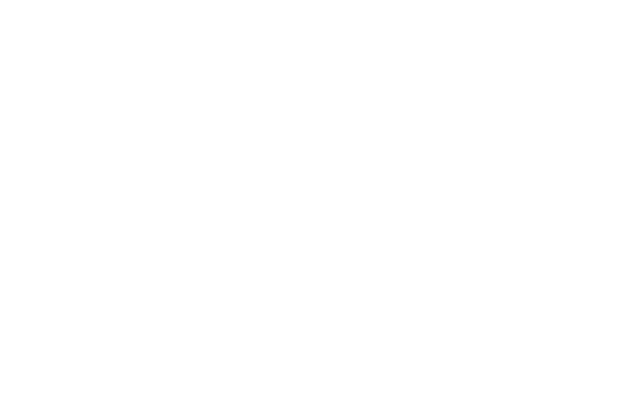
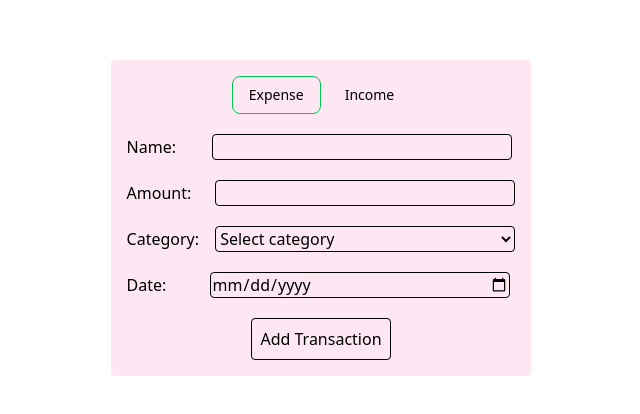
Before and after one commit to ElenaPavluchuk/simple-balance-frontend, a React (Vite) app: page /simple-balance-frontend/test in a window 1280 px wide. Before the commit this address had no page. Shown: the part 182-596 px from the top of the page, without its empty margins (319-959 px from the left). Built offline with nearby package versions, Linux system fonts and the light colour scheme.

Commit message:
feat-trans-9: create transactions form

```diff
--- a/src/app/providers/router/routeConfig/routeConfig.jsx
+++ b/src/app/providers/router/routeConfig/routeConfig.jsx
@@ -2,6 +2,7 @@
 import DashboardPage from "../../../../pages/DashboardPage/DashboardPage";
 import ExpensePage from "../../../../pages/ExpensePage/ExpensePage";
 import IncomePage from "../../../../pages/IncomePage/IncomePage";
+import AddTransForm from "../../../../shared/ui/AddTransForm/AddTransForm";
 
 export const routeConfig = [
   {
@@ -22,4 +23,8 @@
       },
     ],
   },
+  {
+    path: "/test",
+    element: <AddTransForm />,
+  },
 ];
--- a/src/app/ui/layout/config/sidebarMenu.js
+++ b/src/app/ui/layout/config/sidebarMenu.js
@@ -8,15 +8,15 @@
     path: "/",
   },
   {
+    key: "expense",
+    label: "Expense",
+    icon: CreditCard,
+    path: "/expense",
+  },
+  {
     key: "income",
     label: "Income",
     icon: Wallet,
     path: "/income",
   },
-  {
-    key: "expense",
-    label: "Expense",
-    icon: CreditCard,
-    path: "/expense",
-  },
 ];
--- /dev/null
+++ b/src/shared/ui/AddTransForm/AddTransForm.jsx
@@ -0,0 +1,156 @@
+import { useState } from "react";
+
+export default function AddTransForm() {
+  const [transType, setTransType] = useState("expense");
+  const [transes, setTranses] = useState([]);
+
+  const [trans, setTrans] = useState({
+    name: "",
+    amount: "",
+    category: "",
+    date: "",
+    type: "expense",
+  });
+
+  const expenseCategories = [
+    { label: "Food", value: "food" },
+    { label: "Rent", value: "rent" },
+    { label: "Transport", value: "transport" },
+    { label: "Entertainment", value: "entertainment" },
+    { label: "Other", value: "other" },
+  ];
+
+  const incomeCategories = [
+    { label: "Salary", value: "salary" },
+    { label: "Freelance", value: "freelance" },
+    { label: "Investment", value: "investment" },
+    { label: "Gift", value: "gift" },
+    { label: "Other", value: "other" },
+  ];
+
+  const categories =
+    transType === "expense" ? expenseCategories : incomeCategories;
+
+  const handleChange = (e) => {
+    const { name, value } = e.target;
+    setTrans((prev) => ({ ...prev, [name]: value, type: transType }));
+  };
+
+  const handleSubmit = (e) => {
+    e.preventDefault();
+
+    const newTrans = {
+      id: crypto.randomUUID(),
+      ...trans,
+      amount: Number(trans.amount),
+    };
+
+    console.log(newTrans);
+    setTranses([...transes, newTrans]);
+
+    setTrans({
+      name: "",
+      amount: "",
+      category: "",
+      date: "",
+      type: transType,
+    });
+  };
+
+  return (
+    <div className="w-full h-screen flex justify-center items-center">
+      <form
+        onSubmit={handleSubmit}
+        className="bg-pink-100 w-fit flex flex-col gap-5 p-4 rounded"
+      >
+        <div className="flex items-center justify-center">
+          <label>
+            <input
+              type="radio"
+              value="expense"
+              checked={transType === "expense"}
+              onChange={() => setTransType("expense")}
+              className="peer hidden"
+            />
+            <span className="block px-4 py-2 rounded-lg text-sm font-medium peer-checked:border peer-checked:border-green-500 transition">
+              Expense
+            </span>
+          </label>
+
+          <label style={{ marginLeft: "8px" }}>
+            <input
+              type="radio"
+              value="income"
+              checked={transType === "income"}
+              onChange={() => setTransType("income")}
+              className="peer hidden"
+            />
+            <span className="block px-4 py-2 rounded-lg text-sm font-medium peer-checked:border peer-checked:border-green-500 transition">
+              Income
+            </span>
+          </label>
+        </div>
+
+        <div>
+          <label>Name: </label>
+          <input
+            type="text"
+            value={trans.name}
+            name="name"
+            onChange={handleChange}
+            className="border rounded w-75 ml-8"
+            autoComplete="off"
+          />
+        </div>
+
+        <div>
+          <label>Amount: </label>
+          <input
+            type="number"
+            value={trans.amount}
+            name="amount"
+            onChange={handleChange}
+            min="0"
+            step="1"
+            className="border rounded w-75 ml-5"
+            autoComplete="off"
+          />
+        </div>
+
+        <div>
+          <label>Category: </label>
+          <select
+            value={trans.category}
+            onChange={handleChange}
+            name="category"
+            className="border rounded w-75 ml-3"
+          >
+            <option value="">Select category</option>
+            {categories.map((opt) => (
+              <option key={opt.value} value={opt.value}>
+                {opt.label}
+              </option>
+            ))}
+          </select>
+        </div>
+
+        <div>
+          <label>Date: </label>
+          <input
+            type="date"
+            value={trans.date}
+            name="date"
+            onChange={handleChange}
+            className="border rounded w-75 ml-10"
+          />
+        </div>
+
+        <div className="flex justify-center">
+          <button type="submit" className="border rounded p-2">
+            Add Transaction
+          </button>
+        </div>
+      </form>
+    </div>
+  );
+}
```
